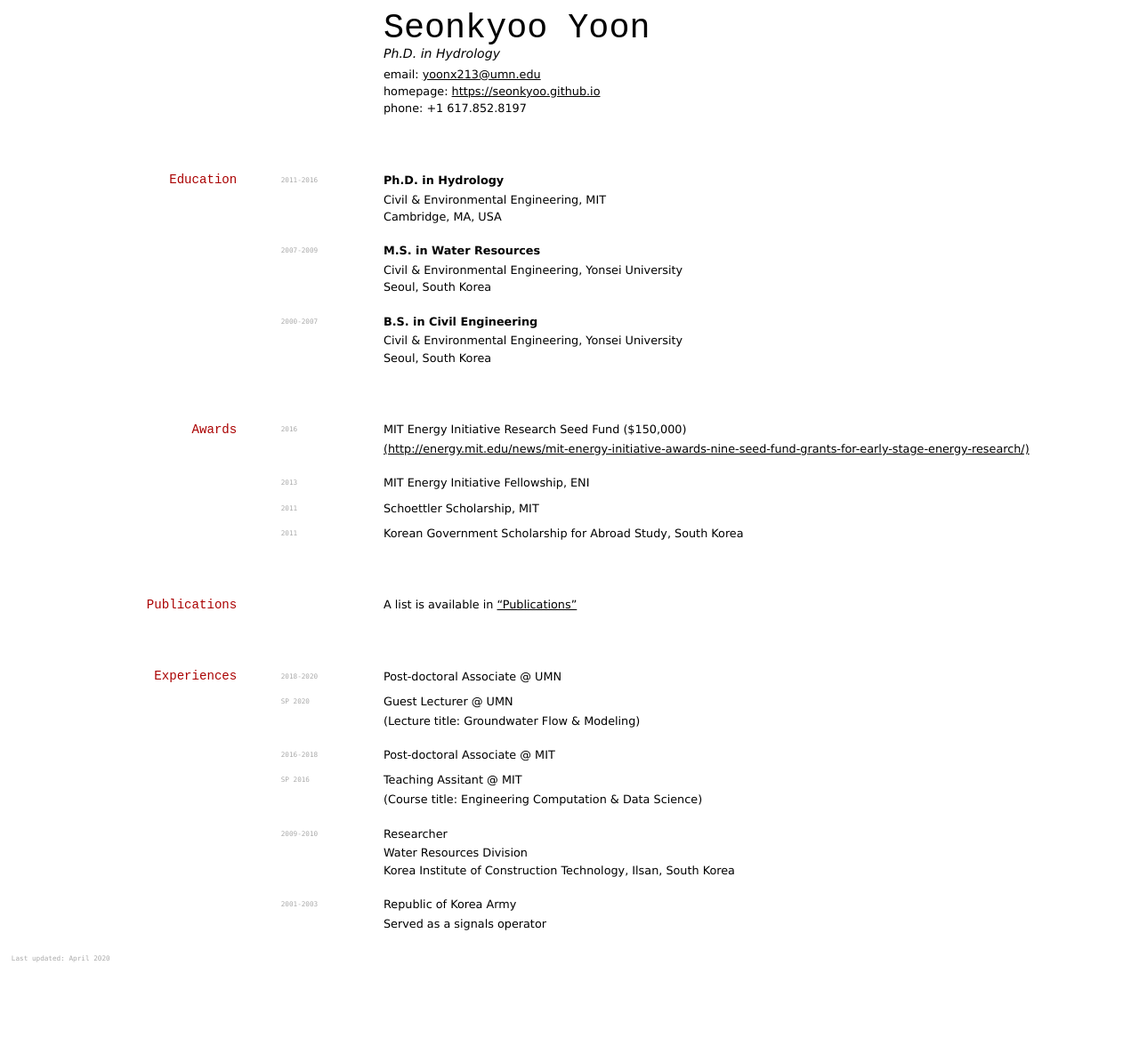
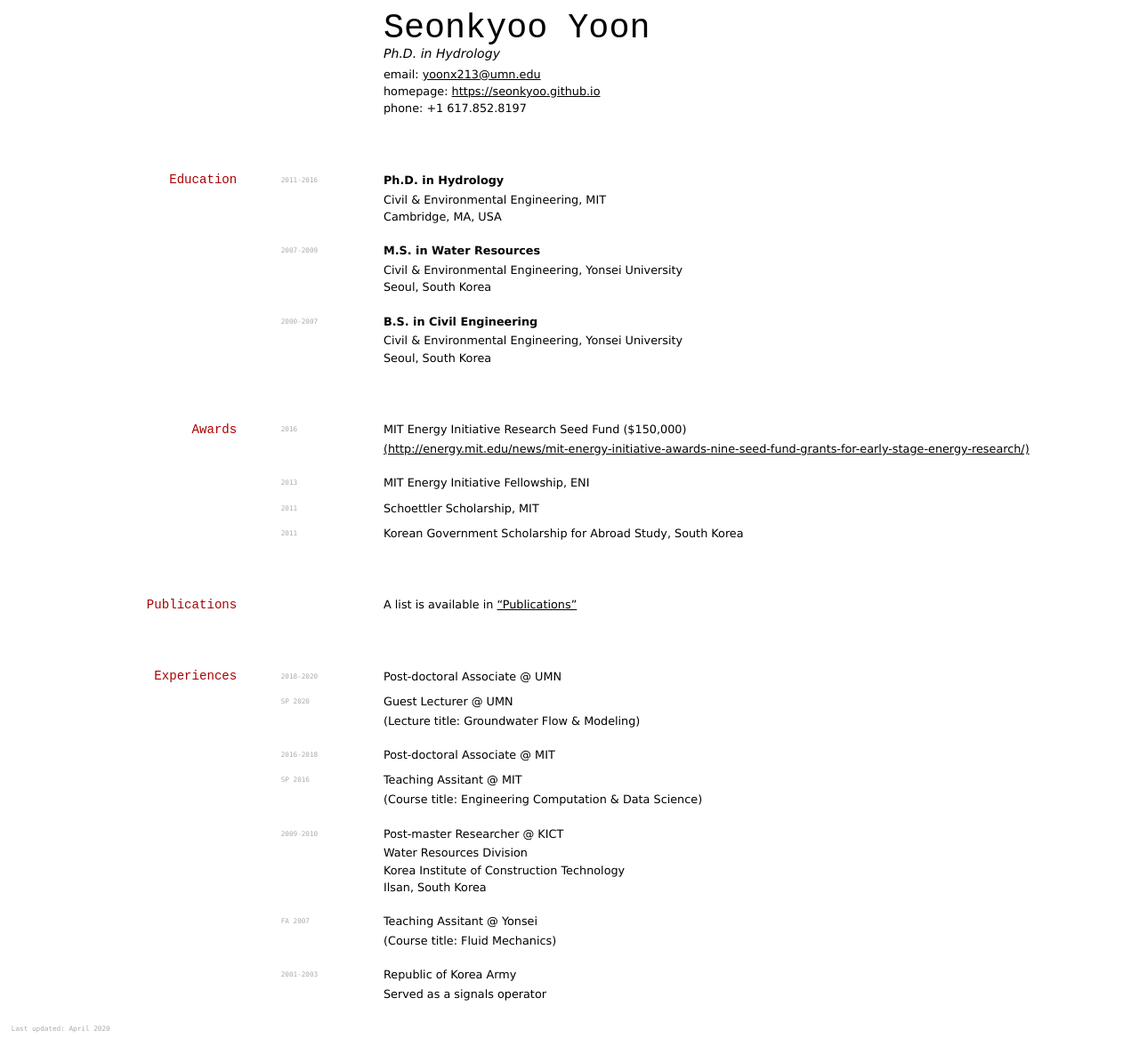
Before and after one commit to seonkyoo/home, a Jekyll site: the page built from _pages/4_vitae.md, in a window 1280 px wide. Shown: the whole page at 89% size. Built offline with Jekyll 4.4.1, drawn with Linux system fonts in a browser that asks for light colours; before the commit the page ends 1087 px from its top, so only the background shows below that.

Commit message:
vitae update

```diff
--- a/_pages/4_vitae.md
+++ b/_pages/4_vitae.md
@@ -103,9 +103,13 @@ A list is available in ["Publications"](/publications)
 `SP 2016` Teaching Assitant @ MIT
 - (Course title: Engineering Computation & Data Science)
 
-`2009-2010` Researcher
+`2009-2010` Post-master Researcher @ KICT
 - Water Resources Division
-- Korea Institute of Construction Technology, Ilsan, South Korea
+- Korea Institute of Construction Technology
+- Ilsan, South Korea
+
+`FA 2007` Teaching Assitant @ Yonsei
+- (Course title: Fluid Mechanics)
 
 `2001-2003` Republic of Korea Army
 - Served as a signals operator
```
